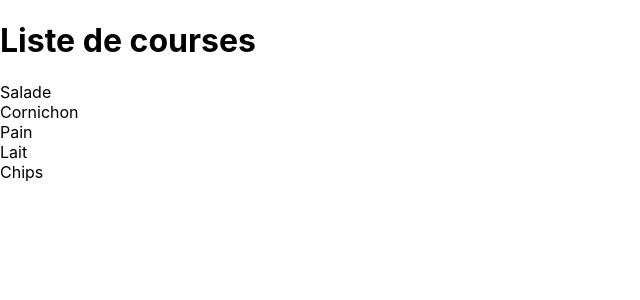
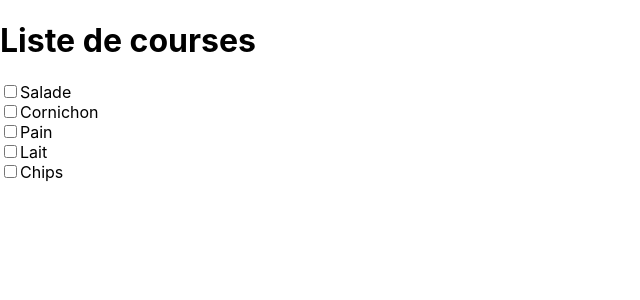
Before and after one commit to wendykrwn/javascript-partiel, a React (Create React App) app: page / in a window 1280 px wide. Shown: the top 300 px of the page, without its empty margins (0-640 px from the left). Built offline with nearby package versions, Linux system fonts and the light colour scheme.

Commit message:
exo 2 : ajout case coché et barré lorsqu'elle est coché

```diff
--- a/src/App.css
+++ b/src/App.css
@@ -28,11 +28,6 @@
   color: #61dafb;
 }
 
-@keyframes App-logo-spin {
-  from {
-    transform: rotate(0deg);
-  }
-  to {
-    transform: rotate(360deg);
-  }
+input:checked + label{
+  text-decoration:line-through;
 }
--- a/src/App.js
+++ b/src/App.js
@@ -8,14 +8,21 @@ function App() {
 
   const listItems = <div>
     {
-      items.map((item,index) => <div key={index}>{item}</div>)
+      items.map((item, index) => (
+        <div key={index}>
+          <input type="checkbox" id={index} name={index}/>
+          <label for={index}>{item}</label>
+        </div>
+      ))
     }
   </div>
 
   return (
     <div className="">
       <h1>Liste de courses</h1>
-      {listItems}
+      <form>
+        {listItems}
+      </form>
     </div>
   );
 }
```
